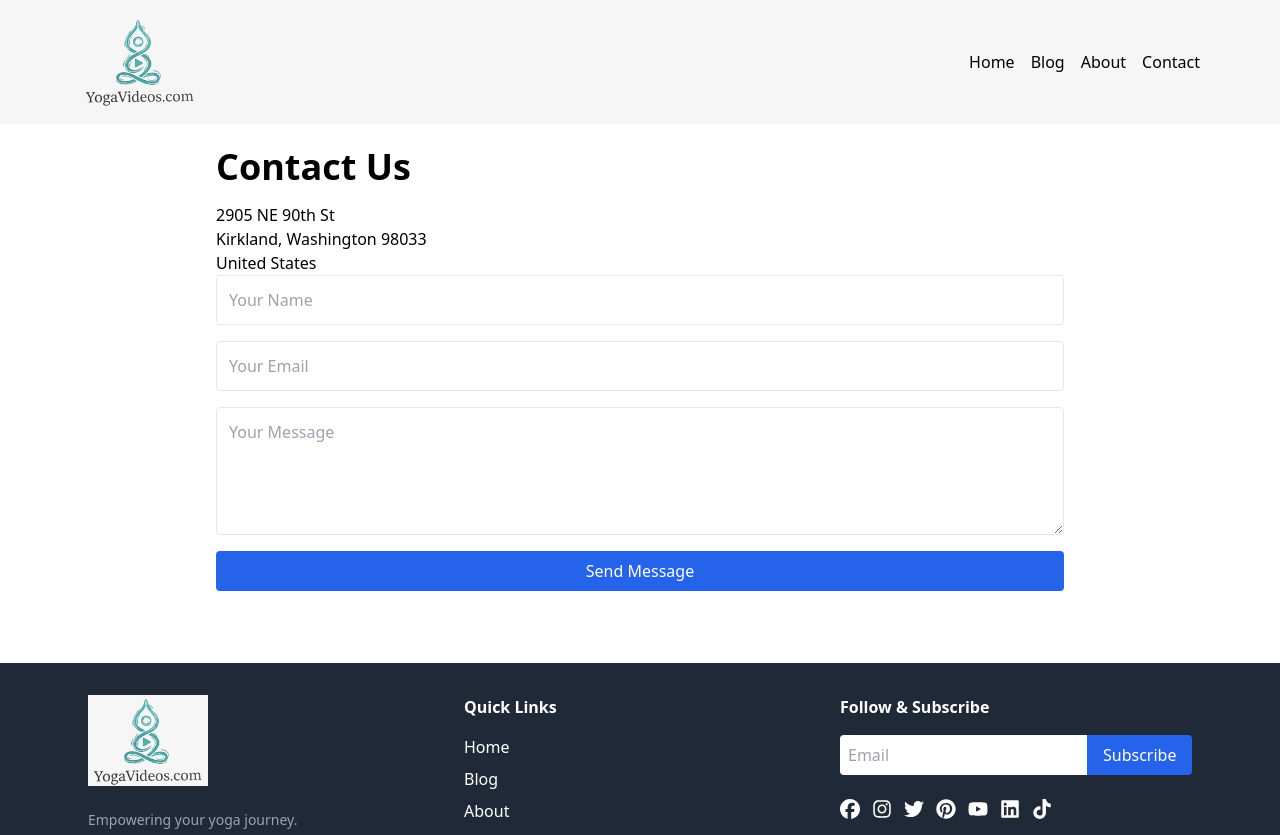
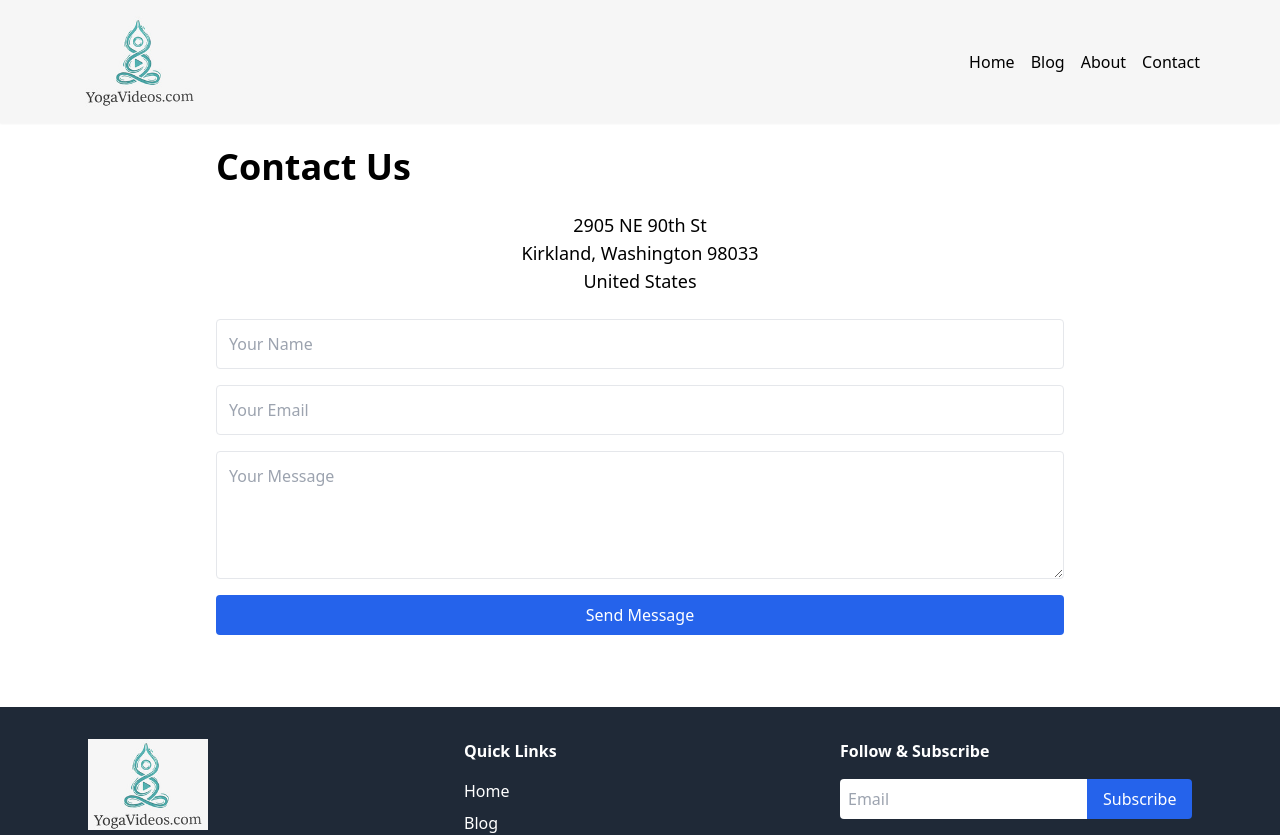
Before and after one commit to Dirav-2712/yogavideos-web, a Next.js app: page /contact in a window 1280 px wide. Shown: the top 835 px of the page. Built offline with nearby package versions, Linux system fonts and the light colour scheme.

Commit message:
Update contact.js

```diff
--- a/pages/contact.js
+++ b/pages/contact.js
@@ -5,7 +5,7 @@ export default function Contact() {
     <Layout>
       <section className="max-w-4xl mx-auto p-6">
         <h1 className="text-4xl font-bold mb-4">Contact Us</h1>
-        <p>
+        <p class="my-6 text-center text-lg">
           2905 NE 90th St<br />
           Kirkland, Washington 98033<br />
           United States
```
